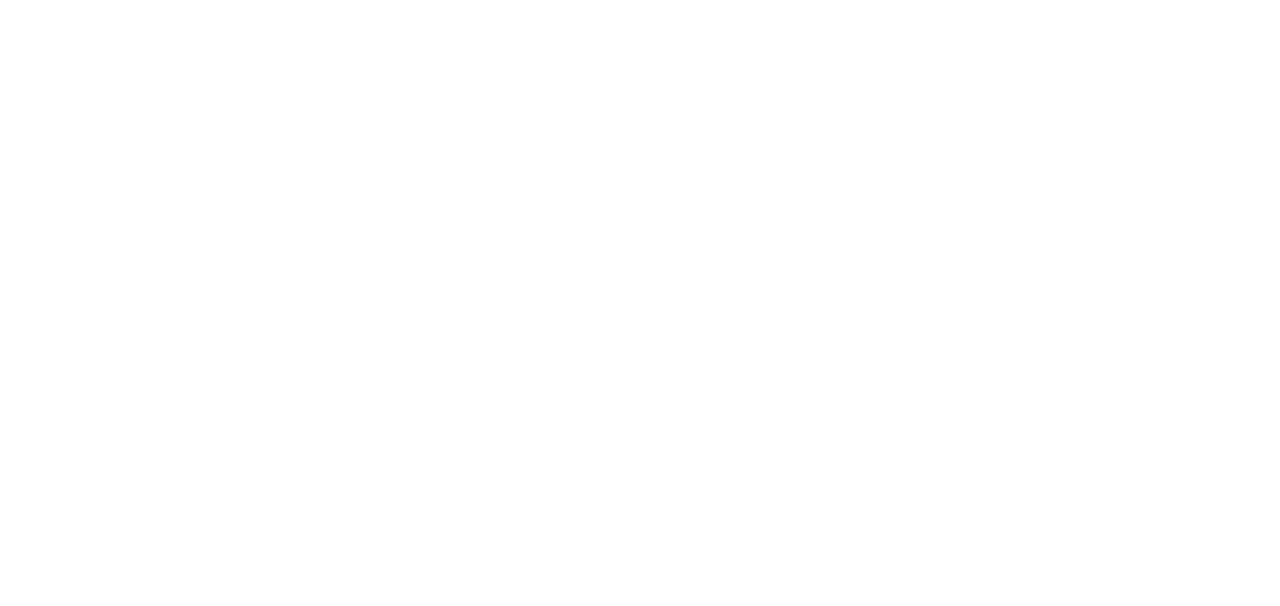
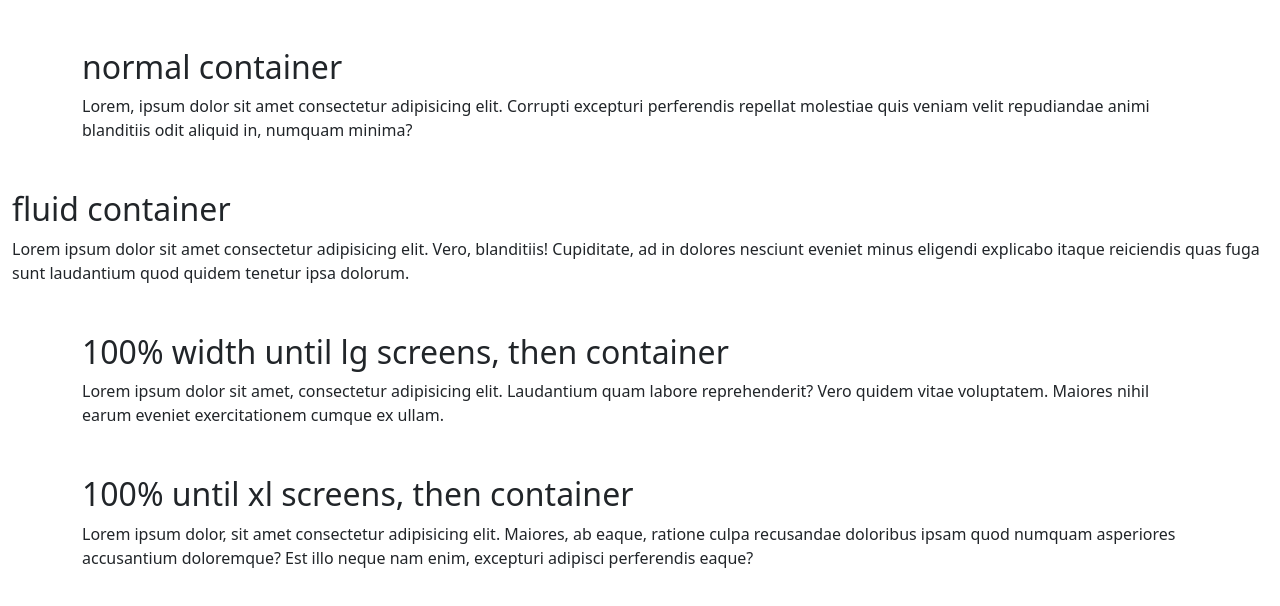
Before and after one commit to Abiala705/Bootstrap-5-tutorial, a plain HTML site: page Bootstrap 5 - 6 tutorial/index.html in a window 1280 px wide. Drawn offline with nearby package versions, Linux system fonts and the light colour scheme.

Commit message:
Made some changes

```diff
--- a/Bootstrap 5 - 6 tutorial/index.html
+++ b/Bootstrap 5 - 6 tutorial/index.html
@@ -12,6 +12,43 @@
     />
   </head>
   <body>
+    <div class="container my-5">
+      <h2>normal container</h2>
+      <p>
+        Lorem, ipsum dolor sit amet consectetur adipisicing elit. Corrupti
+        excepturi perferendis repellat molestiae quis veniam velit repudiandae
+        animi blanditiis odit aliquid in, numquam minima?
+      </p>
+    </div>
+
+    <div class="container-fluid">
+      <h2>fluid container</h2>
+      <p>
+        Lorem ipsum dolor sit amet consectetur adipisicing elit. Vero,
+        blanditiis! Cupiditate, ad in dolores nesciunt eveniet minus eligendi
+        explicabo itaque reiciendis quas fuga sunt laudantium quod quidem
+        tenetur ipsa dolorum.
+      </p>
+    </div>
+
+    <div class="container-lg my-5">
+      <h2>100% width until lg screens, then container</h2>
+      <p>
+        Lorem ipsum dolor sit amet, consectetur adipisicing elit. Laudantium
+        quam labore reprehenderit? Vero quidem vitae voluptatem. Maiores nihil
+        earum eveniet exercitationem cumque ex ullam.
+      </p>
+    </div>
+
+    <div class="container-xl my-5">
+      <h2>100% until xl screens, then container</h2>
+      <p>
+        Lorem ipsum dolor, sit amet consectetur adipisicing elit. Maiores, ab
+        eaque, ratione culpa recusandae doloribus ipsam quod numquam asperiores
+        accusantium doloremque? Est illo neque nam enim, excepturi adipisci
+        perferendis eaque?
+      </p>
+    </div>
     <script
       src="https://cdn.jsdelivr.net/npm/bootstrap@5.1.3/dist/js/bootstrap.min.js"
       integrity="sha384-QJHtvGhmr9XOIpI6YVutG+2QOK9T+ZnN4kzFN1RtK3zEFEIsxhlmWl5/YESvpZ13"
```
Also changed, not shown: README.md.
